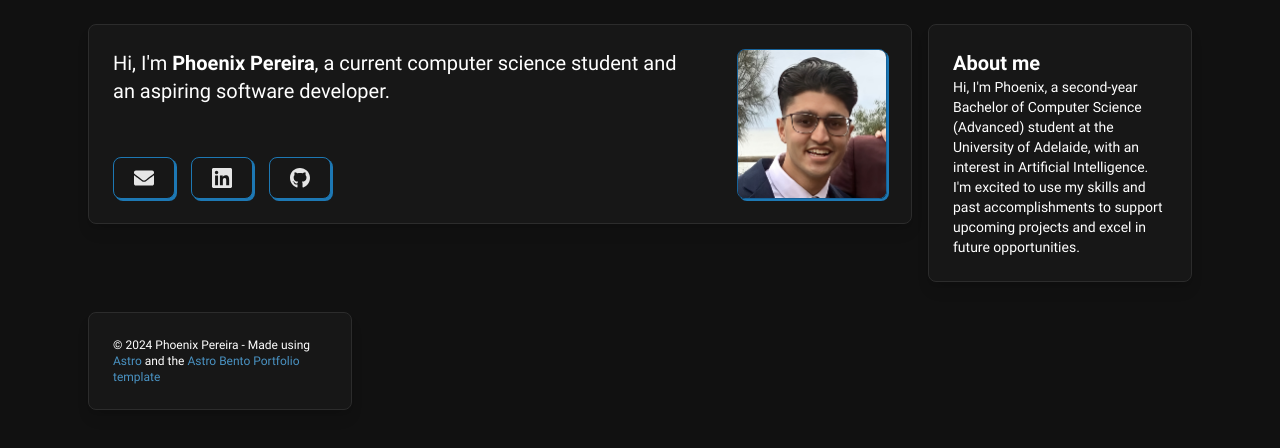
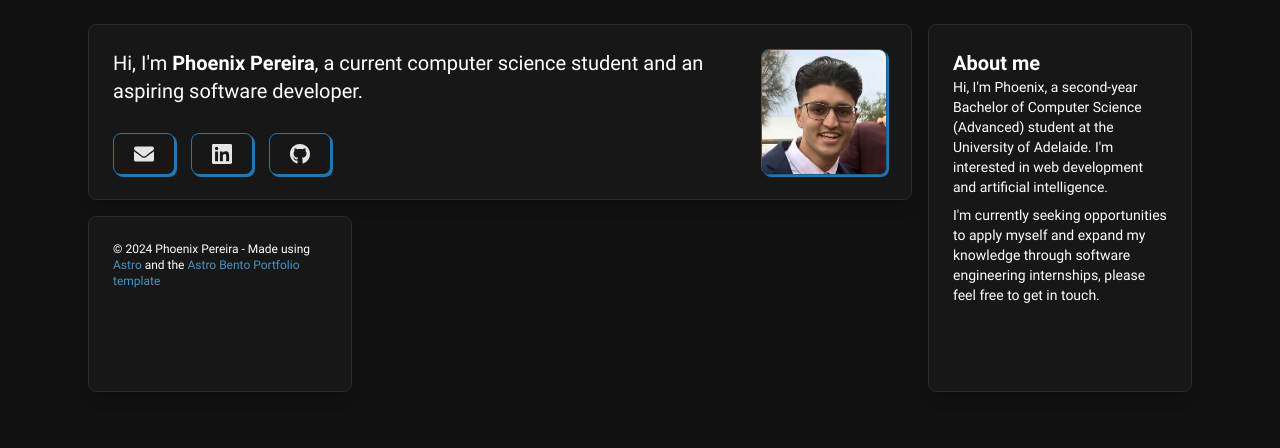
Before and after one commit to phoenixpereira/phoenixpereira.github.io, an Astro site: page / in a window 1280 px wide. Built offline with nearby package versions, Linux system fonts and the light colour scheme; Astro itself is replaced by a stand-in of ours.

Commit message:
feat: updated AboutMe

```diff
--- a/src/components/AboutMe.astro
+++ b/src/components/AboutMe.astro
@@ -6,9 +6,12 @@ import Card from './Card/index.astro'
 	<div class="flex flex-col gap-2">
 		<p class="text-sm font-light">
 			Hi, I'm Phoenix, a second-year Bachelor of Computer Science (Advanced) student at the
-			University of Adelaide, with an interest in Artificial Intelligence. I'm excited to use my
-			skills and past accomplishments to support upcoming projects and excel in future
-			opportunities.
+			University of Adelaide. I'm interested in web development and artificial intelligence.
+			<br />
+		</p>
+		<p class="text-sm font-light">
+			I'm currently seeking opportunities to apply myself and expand my knowledge through software
+			engineering internships, please feel free to get in touch.
 			<br />
 		</p>
 	</div>
--- a/src/components/Card/index.astro
+++ b/src/components/Card/index.astro
@@ -17,7 +17,6 @@ const { title, body, colSpan, rowSpan, href, colorText } = Astro.props
 	class={`card group overflow-hidden transfor-y-[-40%] bg-darkslate-500 shadow-lg rounded-lg p-6 border border-darkslate-100 hover:border-primary-500 align-start flex-none justify-start relative transform perspective-1200 w-full transition duration-75 ease-in-out col-span-1 h-auto ${
 		colSpan || 'md:col-span-2'
 	} ${rowSpan || ''}`}
-	style={{ height: 'fit-content' }}
 >
 	{
 		(
--- a/src/components/IntroCard.astro
+++ b/src/components/IntroCard.astro
@@ -5,7 +5,7 @@ import { LINKS } from '../lib/constants'
 import { FaEnvelope, FaGithub, FaLinkedin } from 'react-icons/fa'
 ---
 
-<Card colSpan="md:col-span-3" rowSpan="md:row-span-3">
+<Card colSpan="md:col-span-3" rowSpan="md:row-span-2">
 	<div class="flex h-full w-full">
 		<div class="flex flex-col justify-between gap-4 md:max-h-[200px]">
 			<div class="flex h-full flex-col">
```
